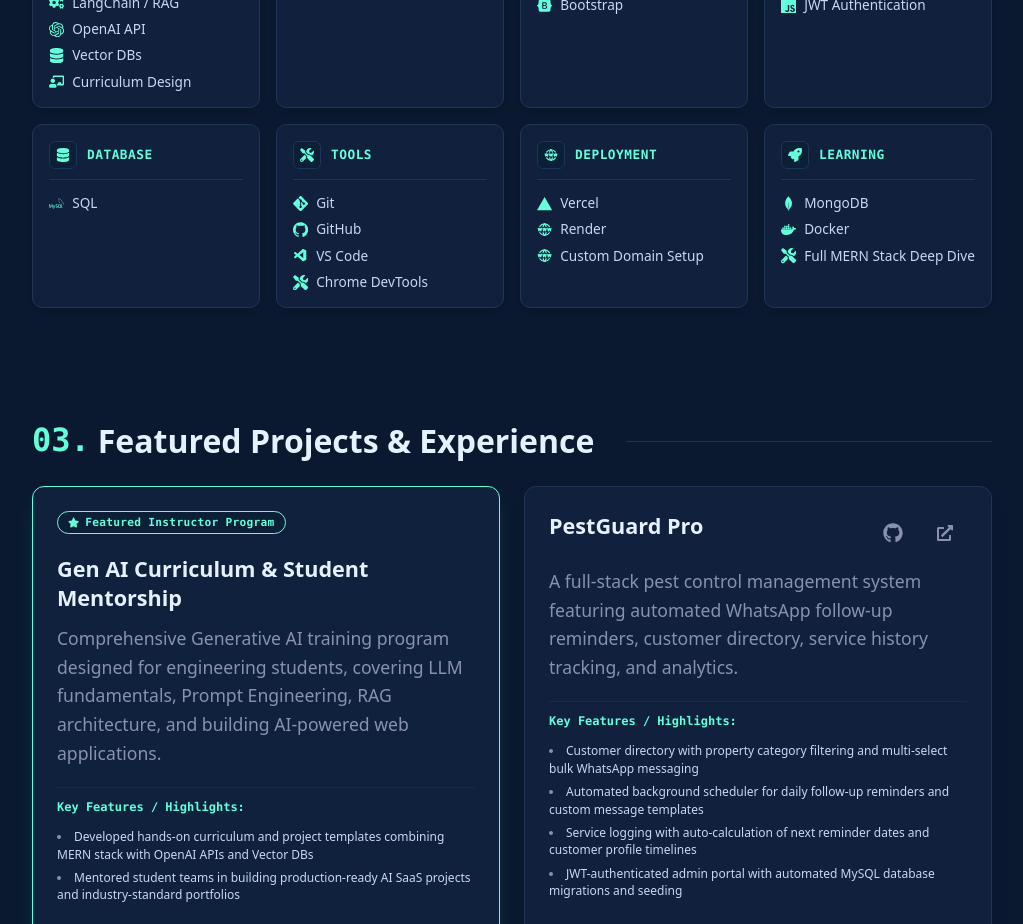
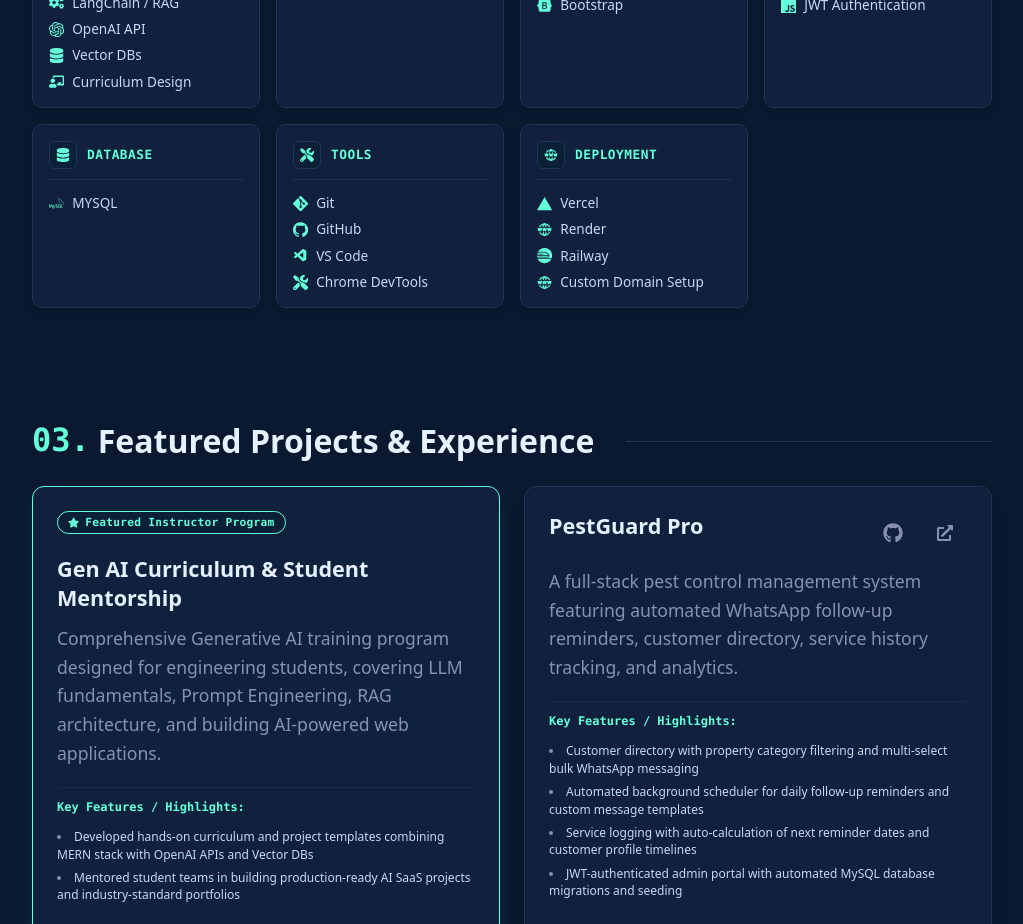
Before and after one commit to yugandharboya/my-portfolio, a React (Vite) app: page / in a window 1280 px wide. Shown: the part 1940-2864 px from the top of the page, without its empty margins (128-1151 px from the left). Built offline with nearby package versions, Linux system fonts and the light colour scheme.

Commit message:
improved ui

```diff
--- a/src/Data/skills.jsx
+++ b/src/Data/skills.jsx
@@ -14,6 +14,7 @@ import {
   SiVercel,
   SiDocker,
   SiOpenai,
+  SiRailway,
 } from "react-icons/si";
 import { VscVscode } from "react-icons/vsc";
 import {
@@ -74,7 +75,7 @@ const skillsList = [
   {
     title: "Database",
     categoryIcon: <FaDatabase />,
-    items: [{ icon: <SiMysql />, name: "SQL" }],
+    items: [{ icon: <SiMysql />, name: "MYSQL" }],
   },
   {
     title: "Tools",
@@ -92,18 +93,19 @@ const skillsList = [
     items: [
       { icon: <SiVercel />, name: "Vercel" },
       { icon: <TbWorldWww />, name: "Render" },
+      { icon: <SiRailway />, name: "Railway" },
       { icon: <TbWorldWww />, name: "Custom Domain Setup" },
     ],
   },
-  {
-    title: "Learning",
-    categoryIcon: <FaRocket />,
-    items: [
-      { icon: <SiMongodb />, name: "MongoDB" },
-      { icon: <SiDocker />, name: "Docker" },
-      { icon: <FaTools />, name: "Full MERN Stack Deep Dive" },
-    ],
-  },
+  // {
+  //   title: "Learning",
+  //   categoryIcon: <FaRocket />,
+  //   items: [
+  //     { icon: <SiMongodb />, name: "MongoDB" },
+  //     { icon: <SiDocker />, name: "Docker" },
+  //     { icon: <FaTools />, name: "Full MERN Stack Deep Dive" },
+  //   ],
+  // },
 ];
 
 export default skillsList;
```
